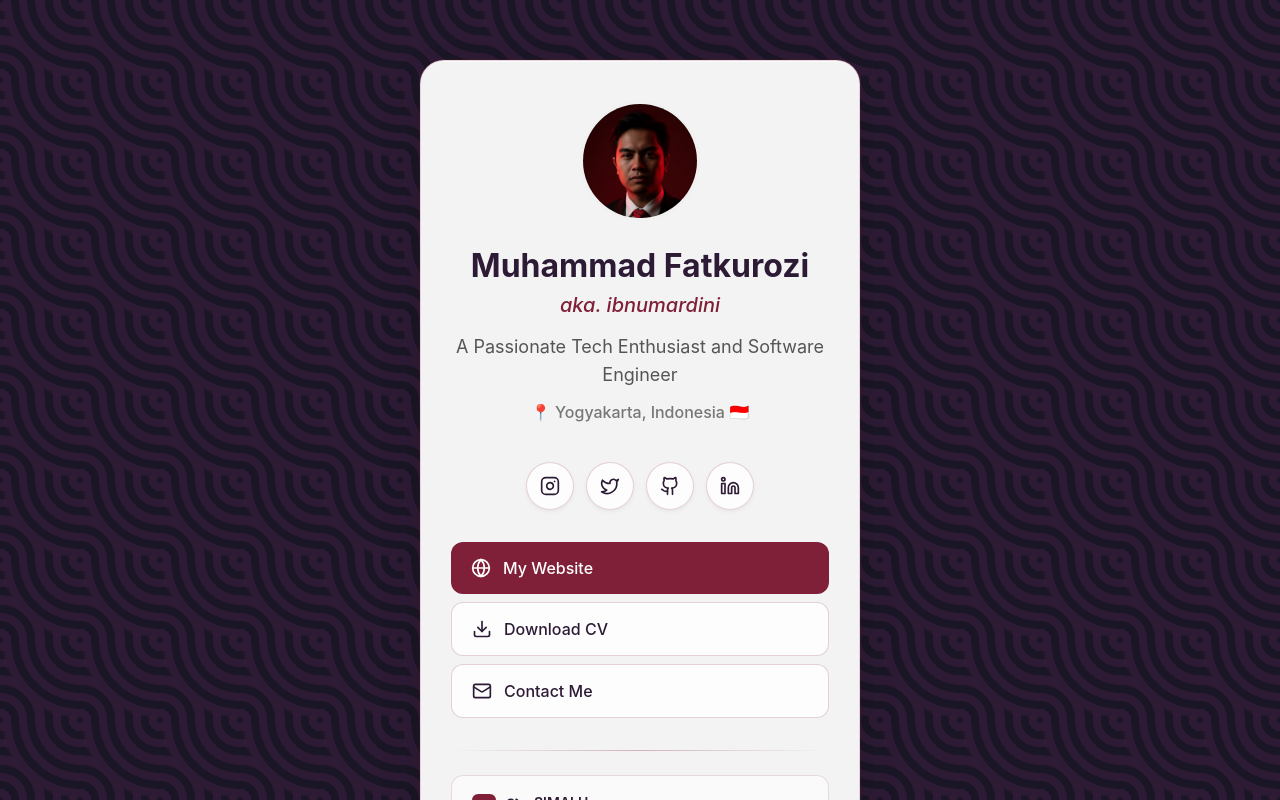
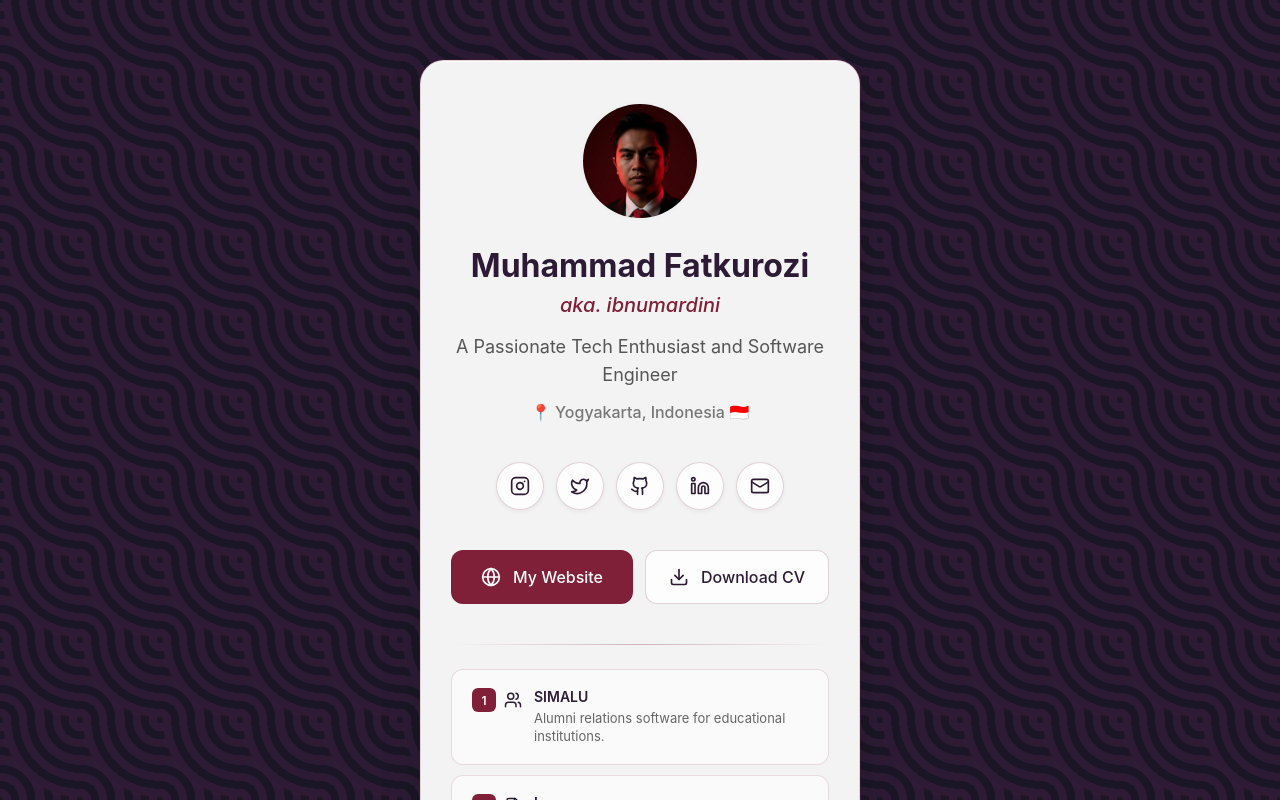
Before and after one commit to ibnumardini/link, a Next.js app: page / in a window 1280 px wide. Shown: the top 800 px of the page. Built offline with nearby package versions, Linux system fonts and the light colour scheme.

Commit message:
fix: Enhance layout and styling for main links and LinkCard component

```diff
--- a/src/app/page.tsx
+++ b/src/app/page.tsx
@@ -12,7 +12,10 @@
 
         <SocialButtons socialLinks={socialLinks} />
 
-        <div className="main-links">
+        <div
+          className="main-links"
+          style={{ display: "flex", gap: "12px", flexWrap: "wrap" }}
+        >
           {mainLinks.map((link, index) => (
             <LinkCard key={index} link={link} />
           ))}
--- a/src/components/LinkCard.tsx
+++ b/src/components/LinkCard.tsx
@@ -15,6 +15,7 @@
       style={{
         display: "flex",
         alignItems: "center",
+        justifyContent: "center",
         gap: "12px",
         padding: "16px 20px",
         margin: "8px 0",
@@ -26,6 +27,8 @@
         border: link.featured ? "none" : "1px solid rgba(128, 32, 56, 0.2)",
         fontSize: "16px",
         fontWeight: "500",
+        flex: 1,
+        minWidth: 0,
       }}
     >
       <Icon name={link.icon as any} size={20} />
--- a/src/data/links.ts
+++ b/src/data/links.ts
@@ -33,6 +33,11 @@
     url: "https://linkedin.com/in/ibnumardini",
     icon: "Linkedin",
   },
+  {
+    platform: "Email",
+    url: "mailto:hi@mardini.dev",
+    icon: "Mail",
+  },
 ];
 
 export const mainLinks: Link[] = [
@@ -46,11 +51,6 @@
     title: "Download CV",
     url: "https://s.id/fatkur-cv-download",
     icon: "Download",
-  },
-  {
-    title: "Contact Me",
-    url: "mailto:hi@mardini.dev",
-    icon: "Mail",
   },
 ];
 
@@ -76,7 +76,8 @@
   {
     title: "Wilayah Indonesia API",
     url: "https://wilayah-indonesia-api.mardini.dev/swagger/index.html",
-    description: "Indonesian region data API (provinces, cities, districts, villages).",
+    description:
+      "Indonesian region data API (provinces, cities, districts, villages).",
     icon: "Map",
   },
   {
```
